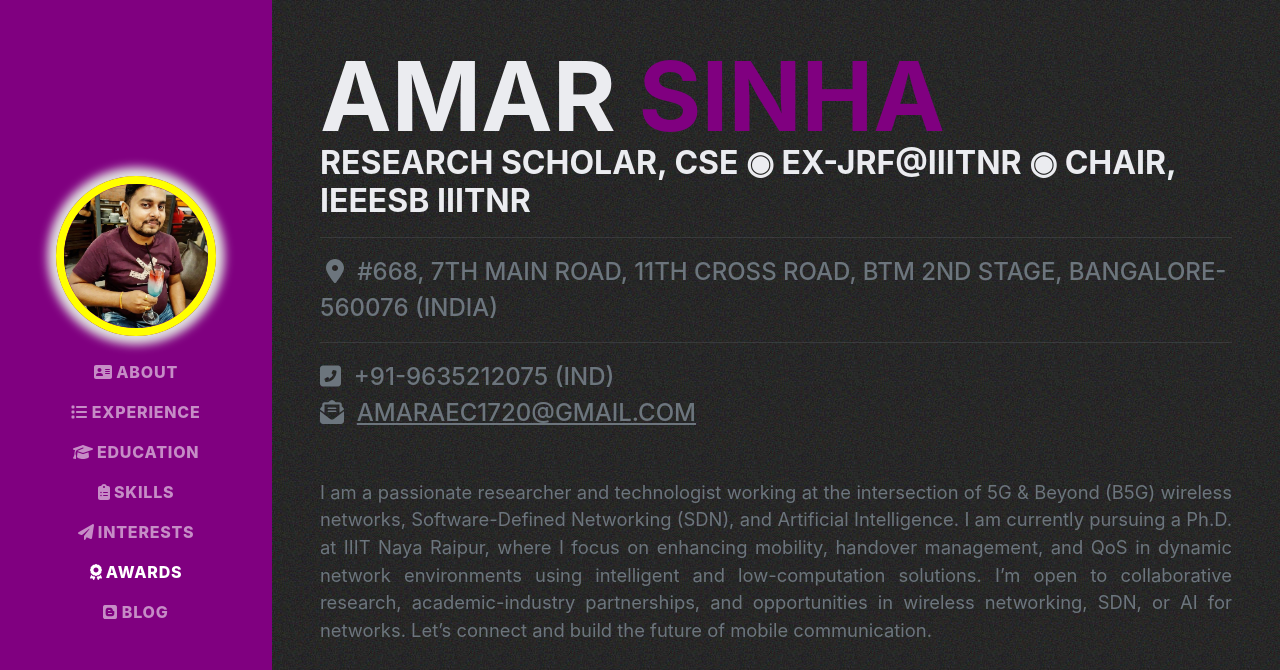
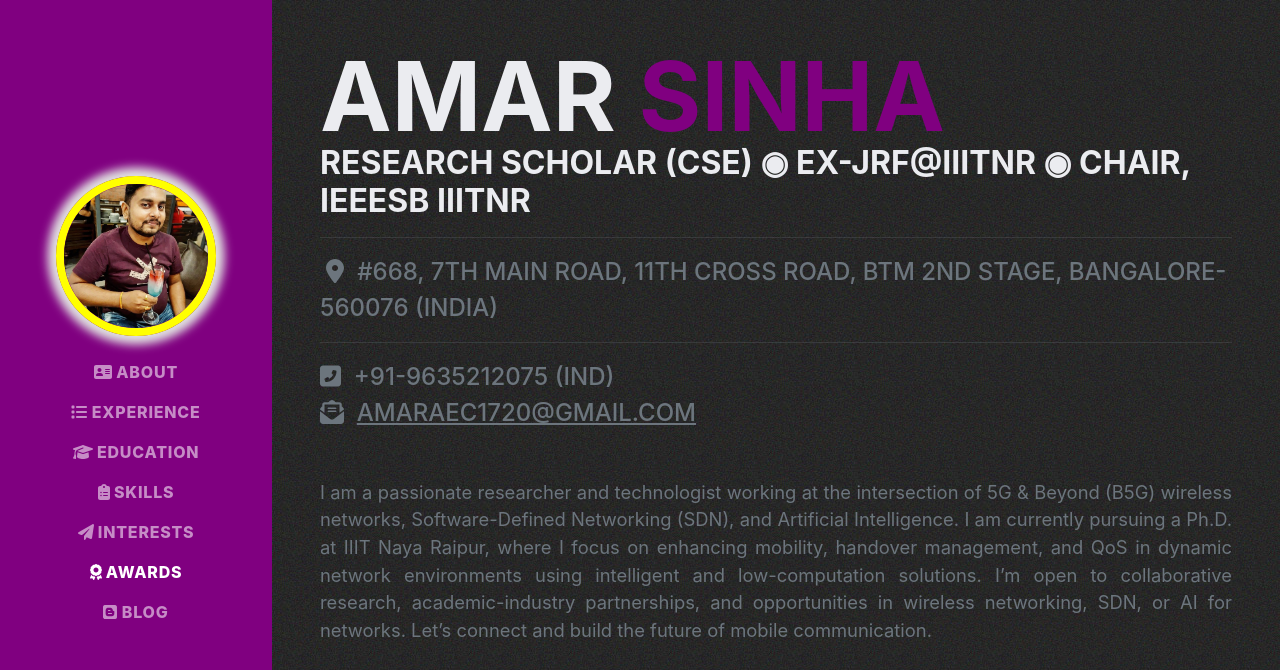
Before and after one commit to amarcrj/amarcrj.github.io, a plain HTML site: page index.html in a window 1280 px wide. Shown: the top 670 px of the page. Drawn offline with nearby package versions, Linux system fonts and the light colour scheme; a web font is replaced by a local one.

Commit message:
improved tagline

```diff
--- a/index.html
+++ b/index.html
@@ -45,7 +45,7 @@
                         <span class="text-primary">Sinha</span>
                     </h1>
 					<h3 class="mb-0">
-                        Research Scholar, CSE ◉ Ex-JRF@IIITNR ◉ Chair, IEEESB IIITNR
+                        Research Scholar (CSE) ◉ Ex-JRF@IIITNR ◉ Chair, IEEESB IIITNR
                     </h3>
 					<hr/>
                     <div class="subheading mb-5">
```
